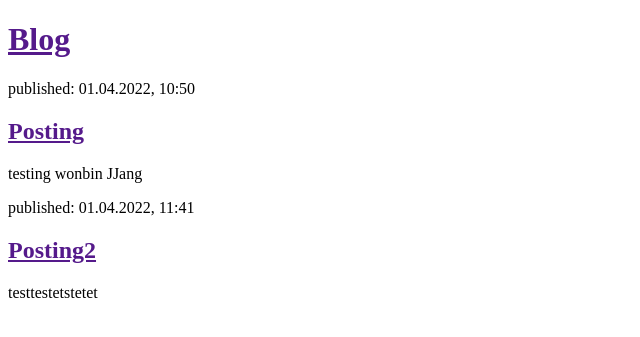
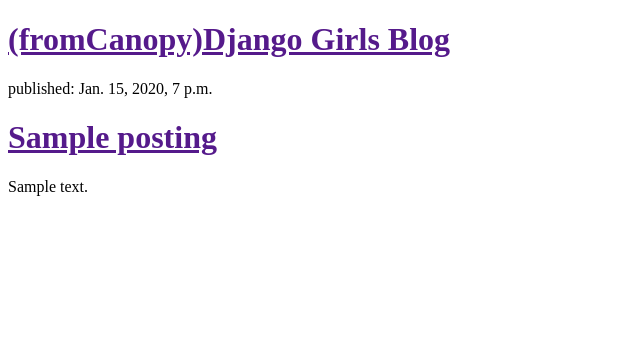
Before and after one commit to dnjsqls820/My-Django-blog, a Django app: page / in a window 1280 px wide. Shown: the top 337 px of the page, without its empty margins (0-640 px from the left). Run offline with Django 3.2, Linux system fonts and the light colour scheme; tables that the repository leaves empty hold one stand-in row (values such as "Sample post").

Commit message:
postingupdate

```diff
--- a/post/templates/post/post_list.html
+++ b/post/templates/post/post_list.html
@@ -5,20 +5,15 @@
 <title>Blog</title>
 </head>
 <body>
-<div>
-    <h1><a href="">Blog</a></h1>
-</div>
-
-<div>
-    <p>published: 01.04.2022, 10:50</p>
-    <h2><a href="">Posting</a></h2>
-    <p>testing wonbin JJang</p>
-</div>
-
-<div>
-    <p>published: 01.04.2022, 11:41</p>
-    <h2><a href="">Posting2</a></h2>
-    <p>testtestetstetet</p>
-</div>
+    <div>
+        <h1><a href="">(fromCanopy)Django Girls Blog</a></h1>
+    </div>
+    {% for post in posts %}
+    <div>
+        <p>published: {{ post.published_date}} </p>
+        <h1><a href="">{{post.title}}</a></h1>
+        <p>{{ post.text|linebreaksbr}}</p>
+    </div>
+    {%endfor%}
 </body>
 </html>
--- a/post/views.py
+++ b/post/views.py
@@ -1,7 +1,9 @@
 from django.shortcuts import render
-
+from .models import Posting
+from django.utils import timezone
 # Create your views here.
 # post_list라는 def 를 만들어 request을 넘겨받아 render메서드를 호출한다.
 # def post_list는 호출하여 받은 return post/post_list.html 템플릿을 보여준다.
 def post_list(request):
-    return render(request, 'post/post_list.html', {})
+    posts = Posting.objects.filter(published_date__lte=timezone.now()).order_by('published_date')
+    return render(request, 'post/post_list.html', {'posts':posts})
```
